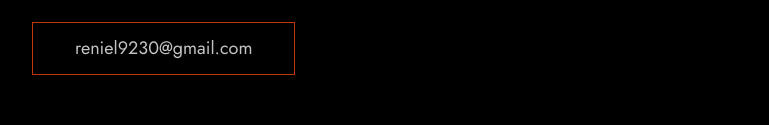
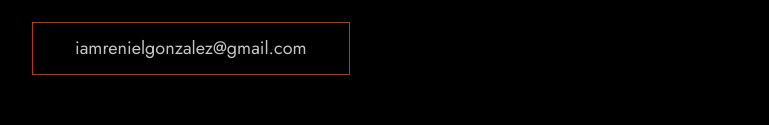
Before and after one commit to rey9230/rey9230.github.io, a plain HTML site: page index.html in a window 1280 px wide. Shown: the part 4786-4911 px from the top of the page, without its empty margins (58-827 px from the left). Drawn offline with Linux system fonts and the light colour scheme.

Commit message:
update email

```diff
--- a/index.html
+++ b/index.html
@@ -218,7 +218,7 @@
           me is via an email.
         </p>
         <!-- Replace the email with yours -->
-        <a href="mailto:reniel9230@gmail.com" class="btn">reniel9230@gmail.com</a>
+        <a href="mailto:iamrenielgonzalez@gmail.com" class="btn">iamrenielgonzalez@gmail.com</a>
       </div>
     </div>
   </section>
```
